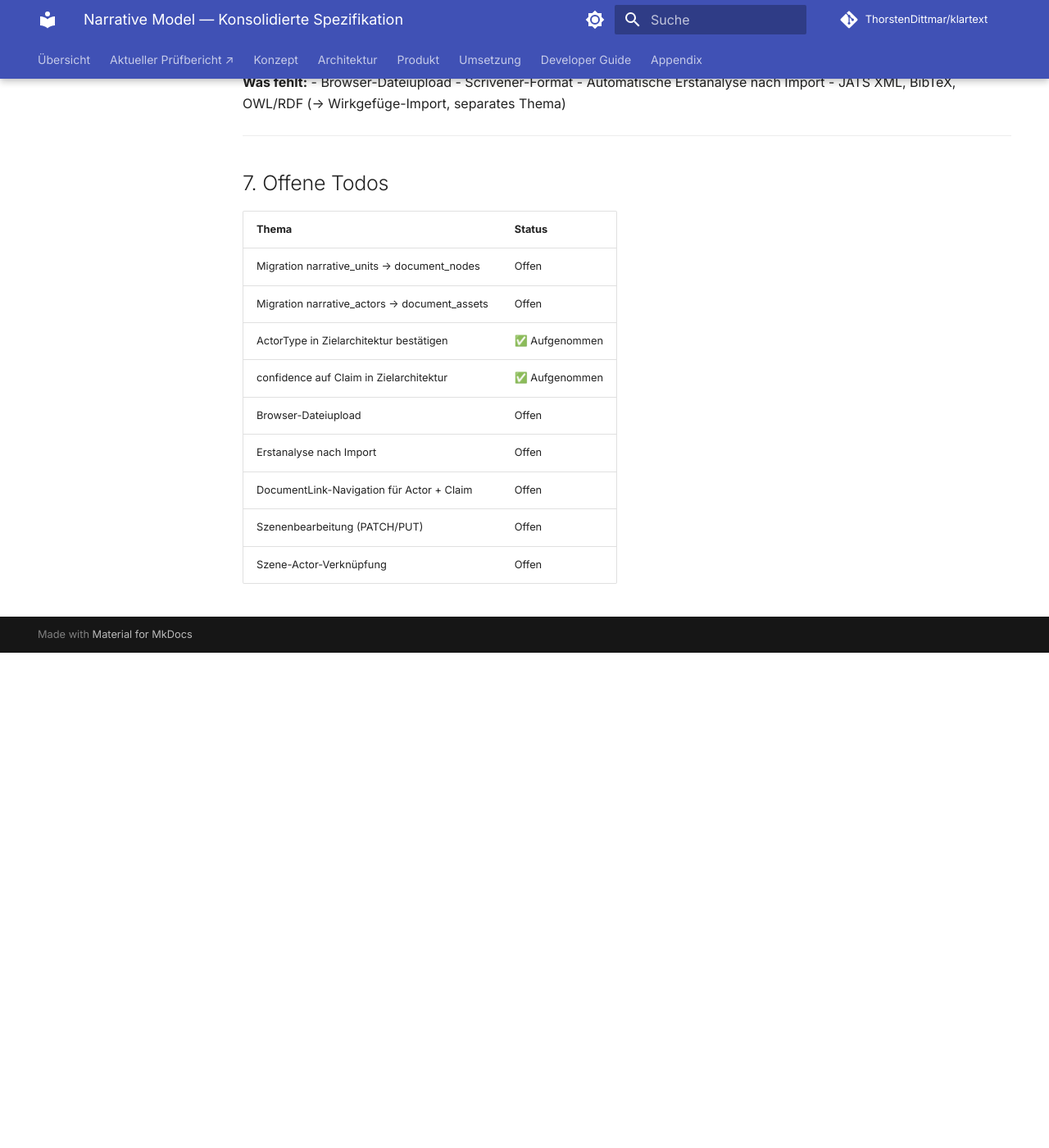
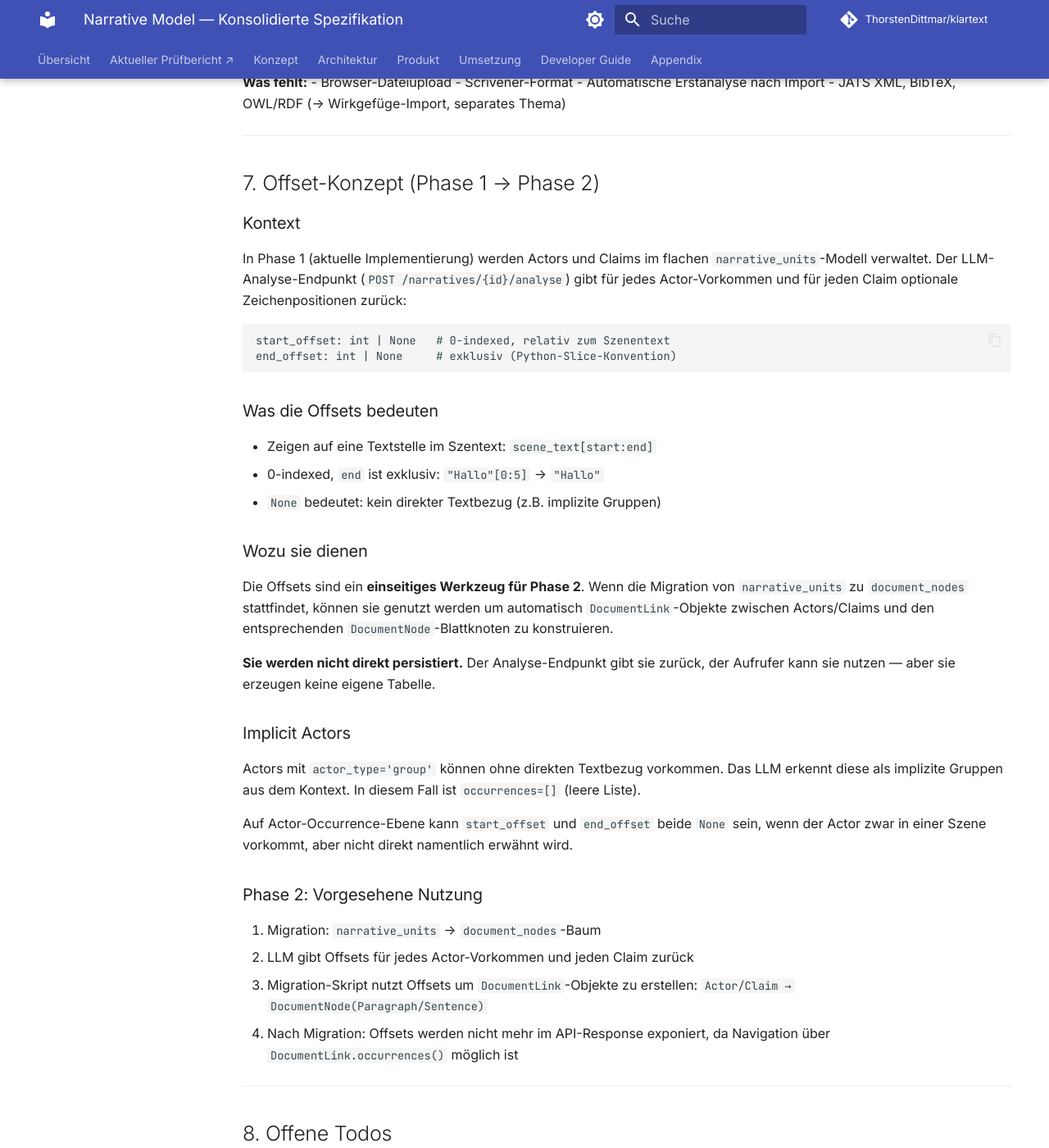
Before and after one commit to ThorstenDittmar/klartext, an MkDocs documentation site: the page built from docs/superpowers/specs/narrative_model.md, in a window 1280 px wide and 1400 px high, scrolled down 5748 px. Shown: the whole window at 82% size. Built offline with MkDocs 1.6.1 and Material for MkDocs 9.7.7, drawn with Linux system fonts in a browser that asks for light colours; comment, search, counter and statistics services are not loaded; before the commit the page ends 6544 px from its top, so only the background shows below that.

Commit message:
docs: add offset concept, implicit groups, overlap pending task
- ActorOccurrence dataclass: scene_title + start_offset + end_offset (Phase 1 passthrough)
- ClaimSuggestion extended with scene_title, start_offset, end_offset
- LLM prompt updated: all actor occurrences as objects, implicit groups (actor_type=group, occurrences=[]), claim offsets
- ActorOccurrenceResponse schema + cascading router/fake/test updates
- NarrativeAnalyse.tsx: occurrences rendered as scene titles (not raw objects)
- narrative_model.md: offset concept section (one-way Phase 2 tool, not persisted)
- docs/pending/ui-overlap-annotation.md: visual design problem for overlapping actor+claim annotations

Co-Authored-By: Claude Sonnet 4.6 <noreply@anthropic.com>

````diff
--- a/docs/superpowers/specs/narrative_model.md
+++ b/docs/superpowers/specs/narrative_model.md
@@ -301,7 +301,57 @@ API: `POST /narratives/import {path: str}` — Server-Dateisystempfad.
 
 ---
 
-## 7. Offene Todos
+## 7. Offset-Konzept (Phase 1 → Phase 2)
+
+### Kontext
+
+In Phase 1 (aktuelle Implementierung) werden Actors und Claims im flachen
+`narrative_units`-Modell verwaltet. Der LLM-Analyse-Endpunkt
+(`POST /narratives/{id}/analyse`) gibt für jedes Actor-Vorkommen und für
+jeden Claim optionale Zeichenpositionen zurück:
+
+```
+start_offset: int | None   # 0-indexed, relativ zum Szenentext
+end_offset: int | None     # exklusiv (Python-Slice-Konvention)
+```
+
+### Was die Offsets bedeuten
+
+- Zeigen auf eine Textstelle im Szentext: `scene_text[start:end]`
+- 0-indexed, `end` ist exklusiv: `"Hallo"[0:5]` → `"Hallo"`
+- `None` bedeutet: kein direkter Textbezug (z.B. implizite Gruppen)
+
+### Wozu sie dienen
+
+Die Offsets sind ein **einseitiges Werkzeug für Phase 2**. Wenn die Migration
+von `narrative_units` zu `document_nodes` stattfindet, können sie genutzt werden
+um automatisch `DocumentLink`-Objekte zwischen Actors/Claims und den
+entsprechenden `DocumentNode`-Blattknoten zu konstruieren.
+
+**Sie werden nicht direkt persistiert.** Der Analyse-Endpunkt gibt sie zurück,
+der Aufrufer kann sie nutzen — aber sie erzeugen keine eigene Tabelle.
+
+### Implicit Actors
+
+Actors mit `actor_type='group'` können ohne direkten Textbezug vorkommen.
+Das LLM erkennt diese als implizite Gruppen aus dem Kontext.
+In diesem Fall ist `occurrences=[]` (leere Liste).
+
+Auf Actor-Occurrence-Ebene kann `start_offset` und `end_offset` beide `None` sein,
+wenn der Actor zwar in einer Szene vorkommt, aber nicht direkt namentlich erwähnt wird.
+
+### Phase 2: Vorgesehene Nutzung
+
+1. Migration: `narrative_units` → `document_nodes`-Baum
+2. LLM gibt Offsets für jedes Actor-Vorkommen und jeden Claim zurück
+3. Migration-Skript nutzt Offsets um `DocumentLink`-Objekte zu erstellen:
+   `Actor/Claim → DocumentNode(Paragraph/Sentence)`
+4. Nach Migration: Offsets werden nicht mehr im API-Response exponiert,
+   da Navigation über `DocumentLink.occurrences()` möglich ist
+
+---
+
+## 8. Offene Todos
 
 | Thema | Status |
 |---|---|
--- a/frontend/src/pages/NarrativeAnalyse.tsx
+++ b/frontend/src/pages/NarrativeAnalyse.tsx
@@ -332,7 +332,7 @@ function ActorCard({
         </div>
         {actor.occurrences.length > 0 && (
           <p style={{ margin: "4px 0 0", fontSize: "12px", color: "var(--color-text-secondary)" }}>
-            {actor.occurrences.join(", ")}
+            {actor.occurrences.map((o) => o.scene_title).join(", ")}
           </p>
         )}
         {actor.entity_suggestion && (
````
Also changed, not shown: docs/pending/ui-overlap-annotation.md (added, +76 -0 lines), frontend/src/pages/NarrativeAnalyse.test.tsx (+4 -1 lines), 7 other files.
